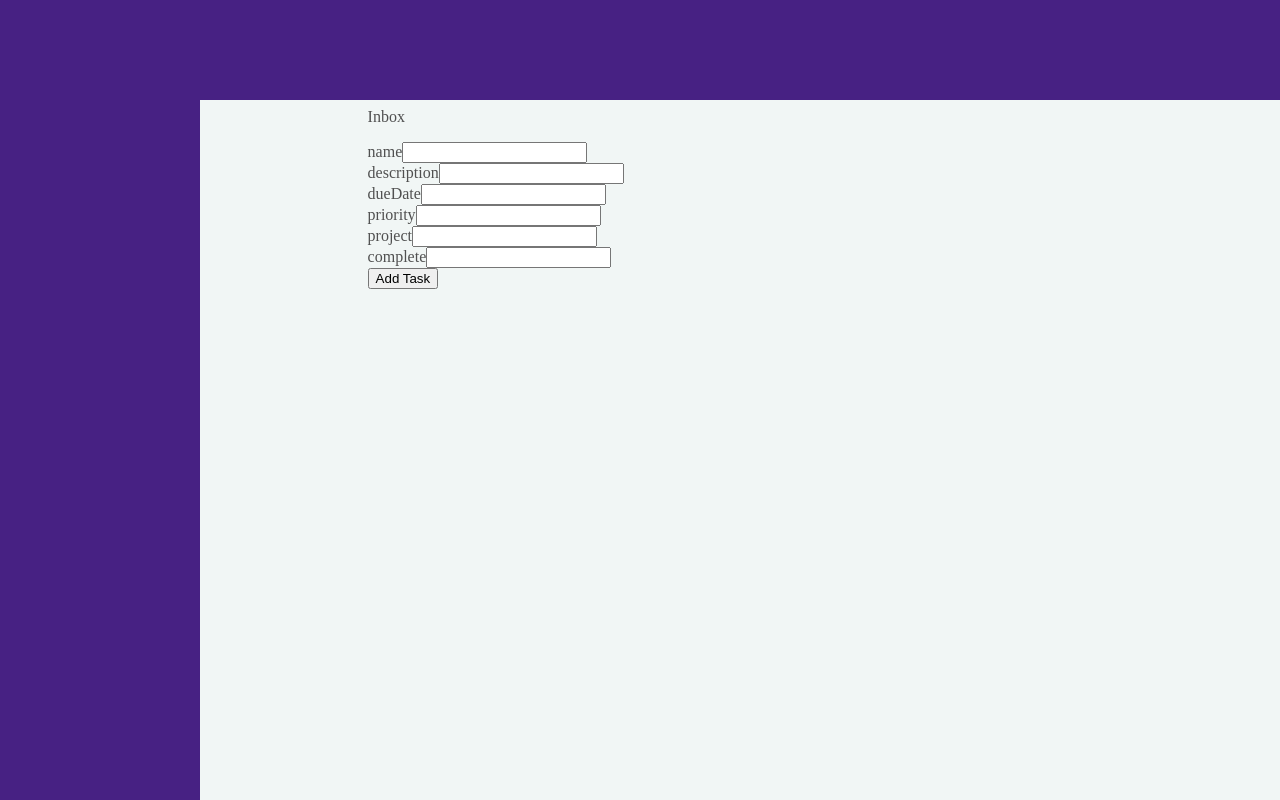
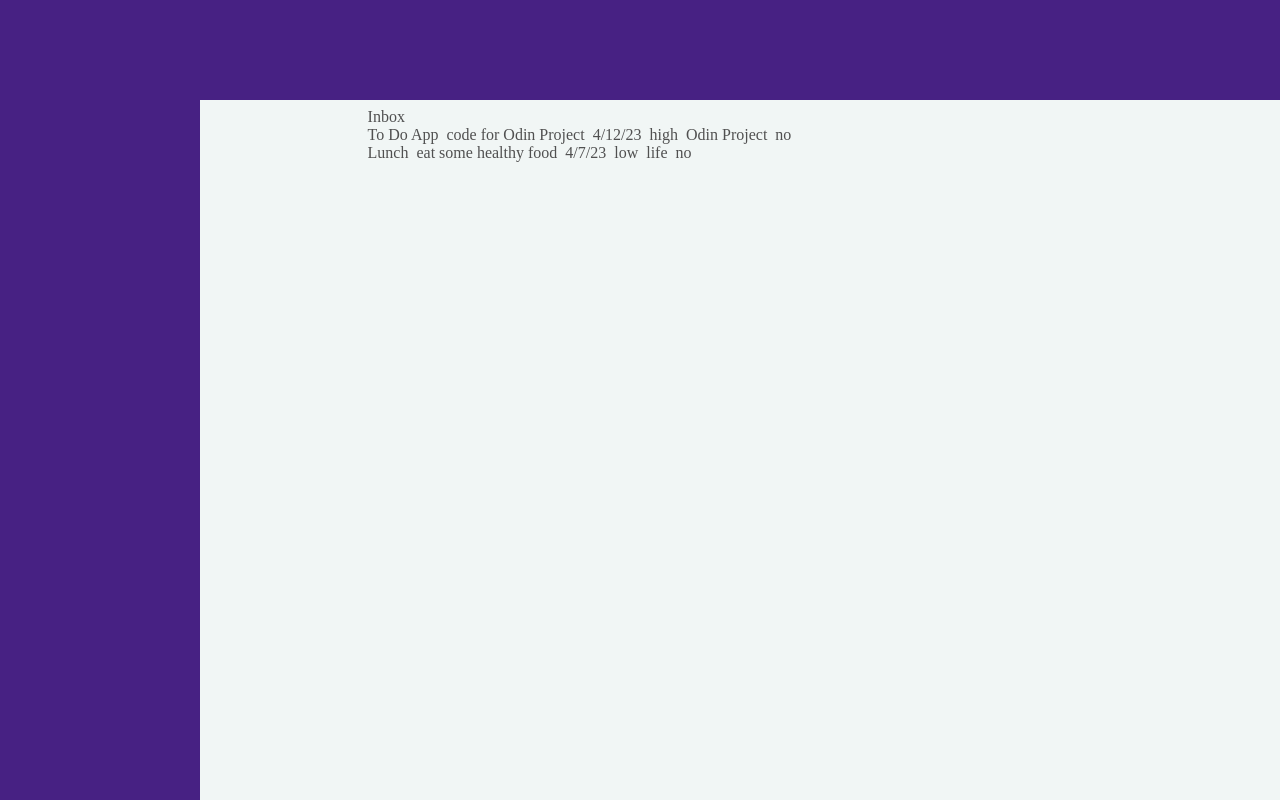
Before and after one commit to jdittert/todoapp, a website built with webpack: page dist/index.html in a window 1280 px wide. Built offline with nearby package versions, Linux system fonts and the light colour scheme.

Commit message:
Add lodash

```diff
--- a/package.json
+++ b/package.json
@@ -13,6 +13,7 @@
   "devDependencies": {
     "css-loader": "^6.7.3",
     "date-fns": "^2.29.3",
+    "lodash": "^4.17.21",
     "style-loader": "^3.3.2",
     "webpack": "^5.77.0",
     "webpack-cli": "^5.0.1"
--- a/src/index.js
+++ b/src/index.js
@@ -1,4 +1,5 @@
 import './style.css';
+import { startCase } from 'lodash';
 import Task from './modules/task';
 
 // Instantiate a dummy task
@@ -6,6 +7,12 @@ const blank = new Task('name', 'desc', 'date', 'priority', 'project', 'complete'
 
 // Create task array
 const tasks = [];
+
+// Prepopulate with test tasks
+const taskOne = new Task('To Do App', 'code for Odin Project', '4/12/23', 'high', 'Odin Project', 'no');
+tasks.push(taskOne);
+const taskTwo = new Task('Lunch', 'eat some healthy food', '4/7/23', 'low', 'life', 'no');
+tasks.push(taskTwo);
 
 // Create main
 function main() {
@@ -41,7 +48,7 @@ function createForm() {
         fieldDiv.classList.add('form-field');
         const fieldLabel = document.createElement('label');
         fieldLabel.setAttribute('for', `${key}`);
-        fieldLabel.innerText = `${key}`;
+        fieldLabel.innerText = _.startCase(`${key}`);
         fieldDiv.appendChild(fieldLabel);
         const field = document.createElement('input');
         field.setAttribute('id', `${key}`);
@@ -125,4 +132,5 @@ taskWrapper.appendChild(taskList);
 const leftBumper = document.createElement('div');
 taskWrapper.appendChild(leftBumper);
 
+updateTaskList();
 createForm();
--- a/src/style.css
+++ b/src/style.css
@@ -49,6 +49,24 @@ main {
     justify-content: center;
 }
 
+#task-list {
+
+}
+
+.form-field {
+    display: block;
+}
+
+ul {
+    list-style-type: none;
+    margin: 0;
+    padding: 0;
+}
+
 li {
+    list-style: none;
     display: flex;
+    margin: 0;
+    padding:0;
+    gap: 8px;
 }
```
Also changed, not shown: dist/main.js, 1 other file.
